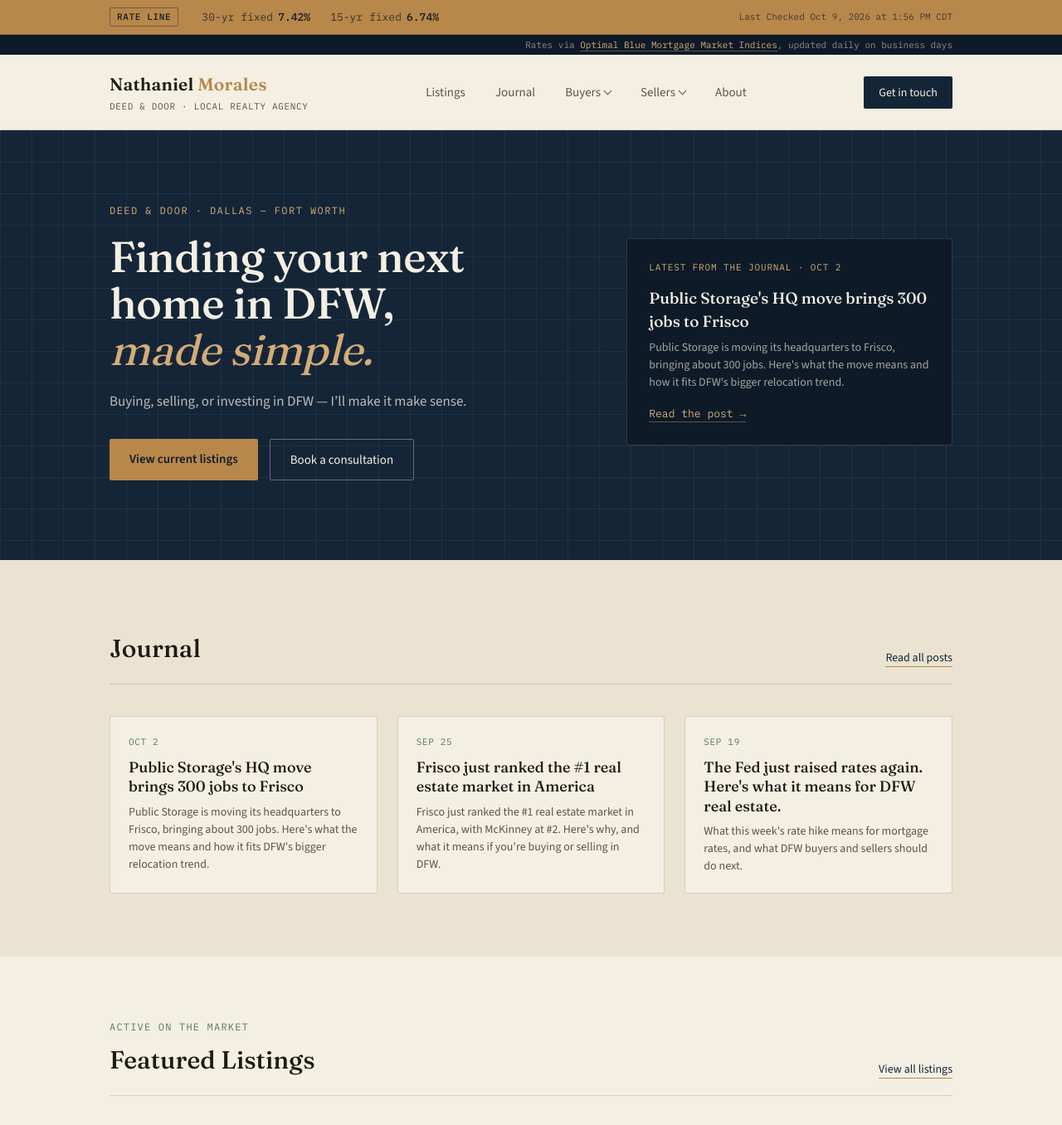
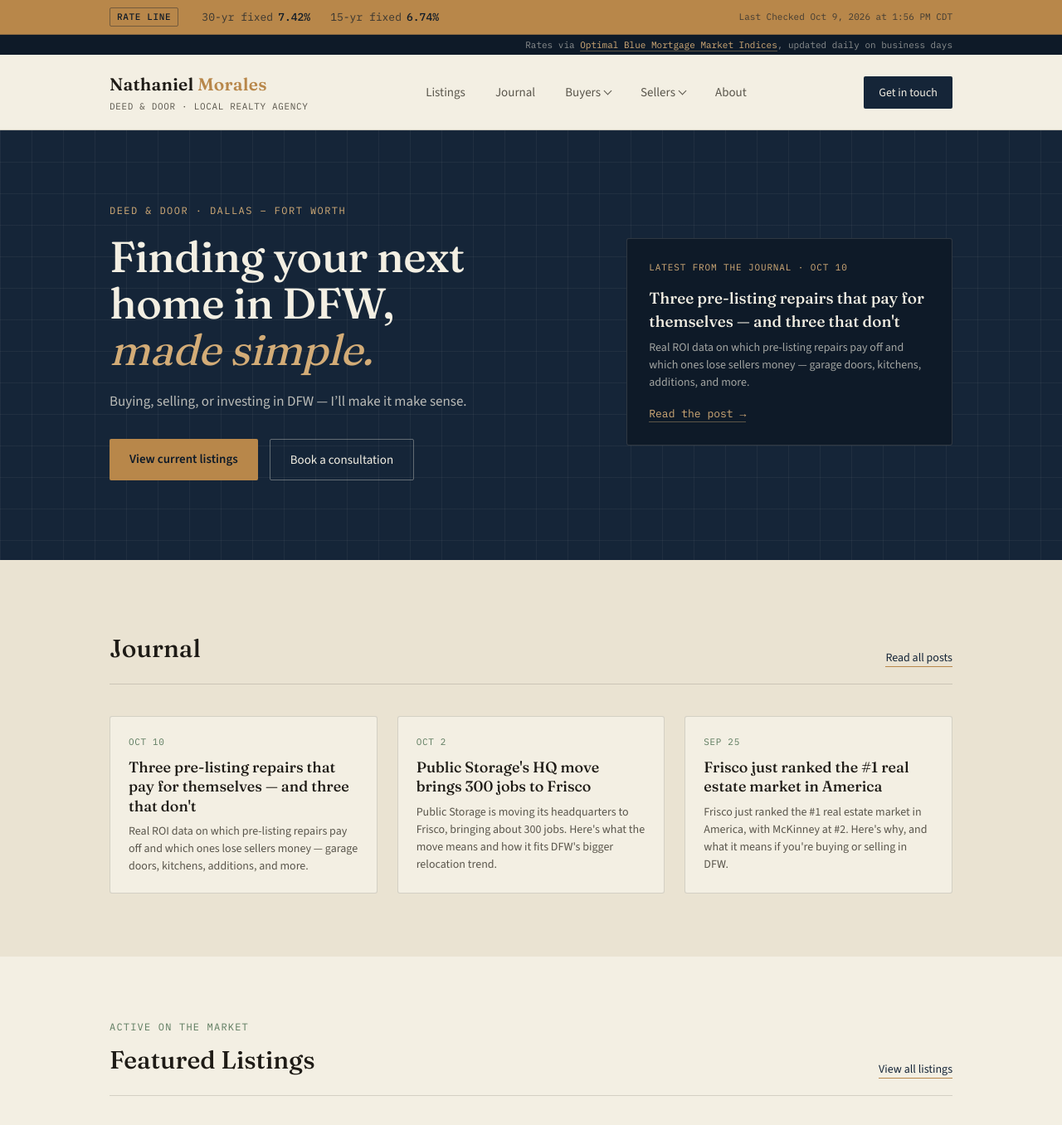
Before and after one commit to nathanielmorales7/deedanddoor, a Jekyll site: the page index.html, which Jekyll copies as it is, in a window 1280 px wide and 1400 px high, cut to the strip 0-1356 px from the top of the window. Shown: the whole strip at 83% size. Built offline with Jekyll 4.4.1, drawn with Linux system fonts in a browser that asks for light colours.

Commit message:
Update homepage journal feed (2026-10-10)

```diff
--- a/index.html
+++ b/index.html
@@ -116,10 +116,10 @@
       </div>
       <!--JOURNAL:HERO-->
 <div class="hero-card">
-  <div class="hero-post-tag">Latest from the journal · Oct 2</div>
-  <h3>Public Storage's HQ move brings 300 jobs to Frisco</h3>
-  <p>Public Storage is moving its headquarters to Frisco, bringing about 300 jobs. Here's what the move means and how it fits DFW's bigger relocation trend.</p>
-  <a href="journal-public-storage-frisco-hq.html" class="hero-post-link">Read the post →</a>
+  <div class="hero-post-tag">Latest from the journal · Oct 10</div>
+  <h3>Three pre-listing repairs that pay for themselves — and three that don't</h3>
+  <p>Real ROI data on which pre-listing repairs pay off and which ones lose sellers money — garage doors, kitchens, additions, and more.</p>
+  <a href="journal-repairs-that-pay-off.html" class="hero-post-link">Read the post →</a>
 </div>
 <!--/JOURNAL:HERO-->
     </div>
@@ -135,6 +135,11 @@
       </div>
       <!--JOURNAL:GRID-->
 <div class="blog-grid">
+  <a class="blog-card" href="journal-repairs-that-pay-off.html">
+    <div class="blog-date">Oct 10</div>
+    <h3>Three pre-listing repairs that pay for themselves — and three that don't</h3>
+    <p>Real ROI data on which pre-listing repairs pay off and which ones lose sellers money — garage doors, kitchens, additions, and more.</p>
+  </a>
   <a class="blog-card" href="journal-public-storage-frisco-hq.html">
     <div class="blog-date">Oct 2</div>
     <h3>Public Storage's HQ move brings 300 jobs to Frisco</h3>
@@ -144,11 +149,6 @@
     <div class="blog-date">Sep 25</div>
     <h3>Frisco just ranked the #1 real estate market in America</h3>
     <p>Frisco just ranked the #1 real estate market in America, with McKinney at #2. Here's why, and what it means if you're buying or selling in DFW.</p>
-  </a>
-  <a class="blog-card" href="journal-fed-rate-hike-dfw.html">
-    <div class="blog-date">Sep 19</div>
-    <h3>The Fed just raised rates again. Here's what it means for DFW real estate.</h3>
-    <p>What this week's rate hike means for mortgage rates, and what DFW buyers and sellers should do next.</p>
   </a>
 </div>
 <!--/JOURNAL:GRID-->
```
